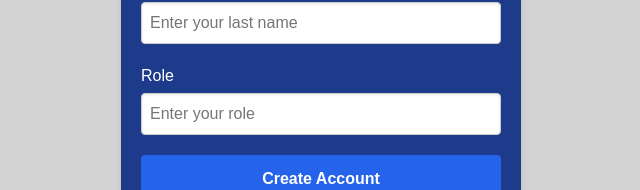
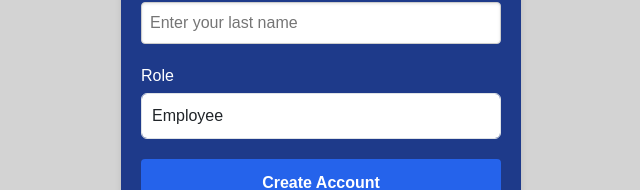
Before and after one commit to notchamath/P1, a React (Vite) app in the folder p1Frontend/my-react-app/: page /create-account in a window 1280 px wide. Shown: the part 602-792 px from the top of the page, without its empty margins (319-959 px from the left). Built offline with nearby package versions, Linux system fonts and the light colour scheme; the HTML template or start-up script is replaced by a standard one.

Commit message:
Fixed role css

```diff
--- a/p1Frontend/my-react-app/src/App.css
+++ b/p1Frontend/my-react-app/src/App.css
@@ -1,4 +1,3 @@
-
 /* App.css */
 body {
     background-color: #d3d3d3;
@@ -165,6 +164,13 @@ body {
     background-color: #e2e8f0; /* Light gray on hover */
 }
 
+.form-control {
+  width: 100%;
+  padding: 10px;
+  margin: 5px 0;
+  box-sizing: border-box;
+}
+
 /* Responsive design */
 @media (max-width: 768px) {
     .form-container {
--- a/p1Frontend/my-react-app/src/pages/CreateAccount.tsx
+++ b/p1Frontend/my-react-app/src/pages/CreateAccount.tsx
@@ -105,8 +105,11 @@ const CreateAccount: React.FC = () => {
         </div>
 
         <div className="form-group">
-            <label htmlFor="role">Role</label>
-            <input type="text" id="role" onChange={storeValues} name="role" placeholder="Enter your role" />
+          <label htmlFor="role">Role</label>
+          <select id="role" className="form-control" onChange={storeValues} name="role">
+            <option value="employee">Employee</option>
+            <option value="manager">Manager</option>
+          </select>
         </div>
 
         <div className="form-group">
```
